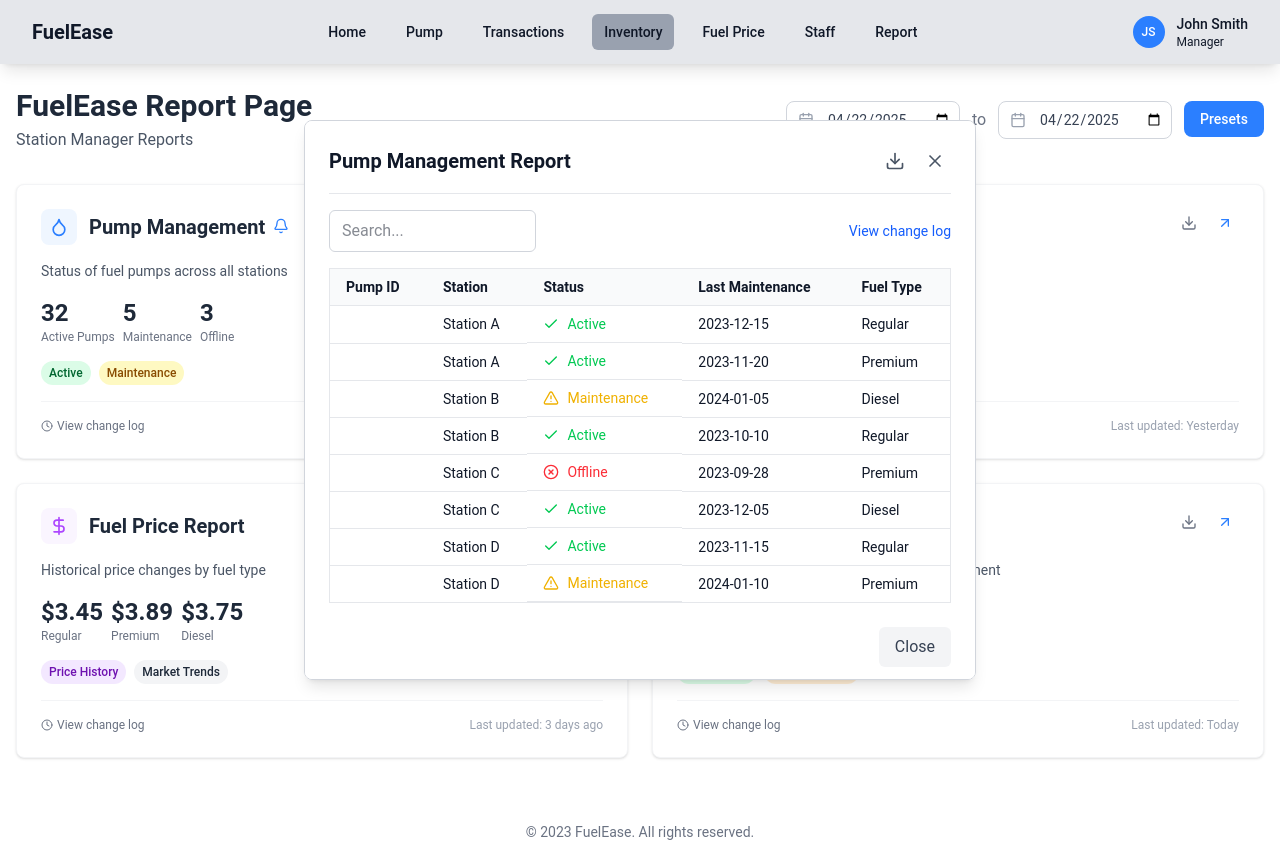
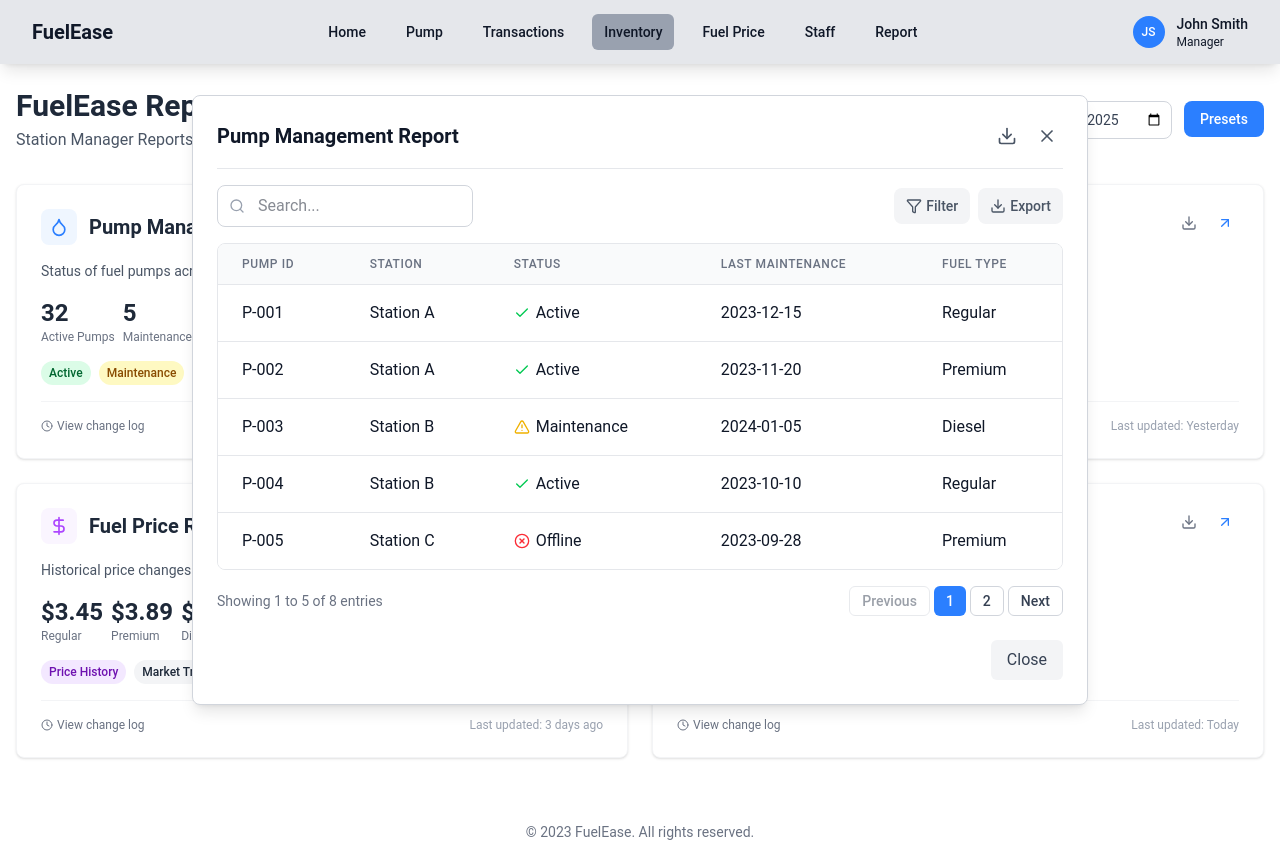
Before and after one commit to harshbix/FuelEase, a React (Vite) app: page / in a window 1280 px wide. Both pictures are taken after a click on the button 589 px from the left and 223 px from the top of the page. Built offline with nearby package versions, Linux system fonts and the light colour scheme.

Commit message:
styling the pop-up card

```diff
--- a/src/components/report page/components/Modal.jsx
+++ b/src/components/report page/components/Modal.jsx
@@ -1,10 +1,9 @@
-import React, { useEffect, useState } from 'react';
+import React, { useEffect } from 'react';
 import { X, Download } from 'lucide-react';
-import { reportsData, getStatusIcon, getStatusColor } from '../data/reportsData';
+import { reportsData } from '../data/reportsData';
+import ReportTable from './ReportTable';
 
 function Modal({ isOpen, onClose, reportId }) {
-  const [searchTerm, setSearchTerm] = useState('');
-
   useEffect(() => {
     const handleEsc = (e) => {
       if (e.key === 'Escape') onClose();
@@ -27,28 +26,7 @@ function Modal({ isOpen, onClose, reportId }) {
   const report = reportsData.find((r) => r.id === reportId);
   if (!report) return null;
 
-  const { title, tableData } = report;
-  const { columns, rows } = tableData;
-
-  // Map columns to row keys by matching lowercased and spaceless column names to row keys
-  const columnKeyMap = {};
-  if (rows.length > 0) {
-    const rowKeys = Object.keys(rows[0]);
-    columns.forEach((col) => {
-      const colKey = col.toLowerCase().replace(/\s/g, '');
-      const matchedKey = rowKeys.find((key) => key.toLowerCase() === colKey);
-      columnKeyMap[col] = matchedKey || colKey;
-    });
-  }
-
-  // Fix filtering to check all columns for search term
-  const filteredRows = rows.filter((row) =>
-    columns.some((col) => {
-      const key = columnKeyMap[col];
-      const value = row[key] ? String(row[key]).toLowerCase() : '';
-      return value.includes(searchTerm.toLowerCase());
-    })
-  );
+  const { title } = report;
 
   return (
     <div className="fixed inset-0 z-50 overflow-y-auto" onClick={onClose}>
@@ -56,11 +34,15 @@ function Modal({ isOpen, onClose, reportId }) {
         <div className="fixed inset-0 bg-transparent transition-opacity" onClick={onClose} />
 
         <div
-            className="inline-block w-full max-w-2xl max-h-[70vh] p-6 my-8 text-left align-middle transition-all transform bg-white text-gray-900 shadow-lg rounded-lg border border-gray-300 overflow-y-auto"
+          tabIndex={0}
+          role="dialog"
+          aria-modal="true"
+          aria-labelledby="modal-title"
+          className="inline-block w-full max-w-4xl max-h-[80vh] p-6 my-8 text-left align-middle transition-all transform bg-white text-gray-900 shadow-lg rounded-lg border border-gray-300 overflow-auto focus:outline-none"
           onClick={(e) => e.stopPropagation()}
         >
           <div className="flex justify-between items-center pb-4 border-b border-gray-200 mb-4">
-              <h3 className="text-xl font-semibold text-gray-900">{title} Report</h3>
+            <h3 id="modal-title" className="text-xl font-semibold text-gray-900">{title} Report</h3>
             <div className="flex space-x-2">
               <button
                 className="p-1.5 rounded-md hover:bg-gray-100 text-gray-600 transition-colors"
@@ -79,73 +61,7 @@ function Modal({ isOpen, onClose, reportId }) {
             </div>
           </div>
 
-            <div className="flex justify-between items-center mb-4">
-              <input
-                type="text"
-                placeholder="Search..."
-                className="border border-gray-300 rounded-md px-3 py-2 w-1/3 focus:outline-none focus:ring-2 focus:ring-blue-500"
-                value={searchTerm}
-                onChange={(e) => {
-                  setSearchTerm(e.target.value);
-                  console.log('Search term:', e.target.value);
-                }}
-              />
-              <div className="flex items-center space-x-4">
-                <button
-                  className="text-sm text-blue-600 hover:underline"
-                  onClick={() => alert('View change log clicked')}
-                >
-                  View change log
-                </button>
-              </div>
-            </div>
-
-            <div className="overflow-x-auto max-h-[60vh]">
-              <table className="min-w-full border border-gray-200 text-left text-sm">
-                <thead className="bg-gray-50 sticky top-0">
-                  <tr>
-                    {columns.map((col) => (
-                      <th key={col} className="px-4 py-2 border-b border-gray-200">{col}</th>
-                    ))}
-                  </tr>
-                </thead>
-                <tbody>
-                  {filteredRows.length === 0 ? (
-                    <tr>
-                      <td colSpan={columns.length} className="px-4 py-4 text-center text-gray-500">
-                        No results found.
-                      </td>
-                    </tr>
-                  ) : (
-                    filteredRows.map((row, idx) => (
-                      <tr key={idx} className="hover:bg-gray-100">
-                        {columns.map((col) => {
-                          const key = columnKeyMap[col];
-                          const value = row[key];
-
-                          if (col.toLowerCase() === 'status') {
-                            const Icon = getStatusIcon(value);
-                            const colorClass = getStatusColor(value);
-                            return (
-                              <td key={col} className="px-4 py-2 border-b border-gray-200 flex items-center space-x-2">
-                                <Icon className={`h-4 w-4 ${colorClass}`} />
-                                <span className={colorClass}>{value}</span>
-                              </td>
-                            );
-                          }
-
-                          return (
-                            <td key={col} className="px-4 py-2 border-b border-gray-200">
-                              {value}
-                            </td>
-                          );
-                        })}
-                      </tr>
-                    ))
-                  )}
-                </tbody>
-              </table>
-            </div>
+          <ReportTable report={report} />
 
           <div className="mt-6 flex justify-end">
             <button
```
Lines whose indentation alone changed are shown as unchanged.
